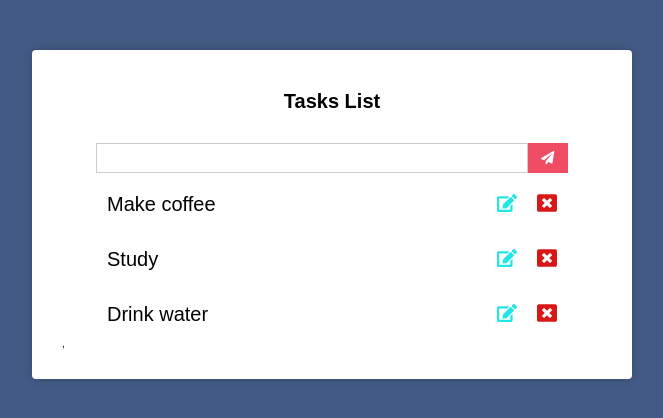
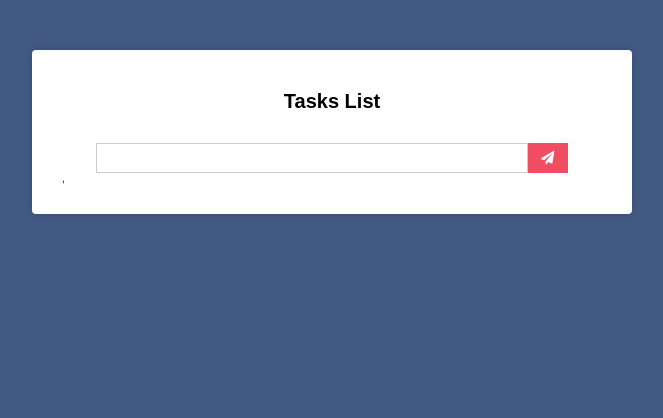
Before and after one commit to Gxelol/Tasks-List-React, a React (Create React App) app: page / in a window 1280 px wide. Shown: the top 418 px of the page, without its empty margins (308-971 px from the left). Built offline with nearby package versions, Linux system fonts and the light colour scheme.

Commit message:
adding tasks

```diff
--- a/src/components/Main.css
+++ b/src/components/Main.css
@@ -52,7 +52,7 @@
   padding: 1rem;
   display: flex;
   font-size: 2rem;
-  margin: 1rem 3.5rem 0 3.5rem;
+  margin: 1rem 4.5rem 0 4.5rem;
   justify-content: space-between;
   transition: all 300ms ease-in-out;
 }
@@ -74,3 +74,8 @@
 .tasks li .delete {
   cursor: pointer;
 }
+
+.tasks li span {
+  display: flex;
+  align-items: center;
+}
--- a/src/components/Main.js
+++ b/src/components/Main.js
@@ -12,11 +12,22 @@
 export default class Main extends Component {
   state = {
     newTask: '',
-    tasks: [
-      'Make coffee',
-      'Study',
-      'Drink water',
-    ],
+    tasks: [],
+  };
+
+  handleSubmit = (e) => {
+    e.preventDefault();
+    const { tasks } = this.state;
+    let { newTask } = this.state;
+    newTask = newTask.trim();
+
+    if (tasks.indexOf(newTask) !== -1) return;
+
+    const newTasks = [...tasks];
+
+    this.setState({
+      tasks: [...newTasks, newTask]
+    });
   };
 
   handleChange = (e) => {
@@ -32,7 +43,7 @@
       <div className='main'>
         <h1>Tasks List</h1>
 
-        <form action="#" className='form'>
+        <form onSubmit={this.handleSubmit} action="#" className='form'>
           <input onChange={this.handleChange}type="text" value={newTask}/>
           <button type='submit'>
             <FaPaperPlane/>
@@ -43,10 +54,10 @@
           {tasks.map((task) => (
             <li key={task}>
               {task}
-              <div>
+              <span>
                   <FaEdit className='edit'/>
                   <FaWindowClose className='delete'/>
-              </div>
+              </span>
             </li>
           ))},
         </ul>
```
